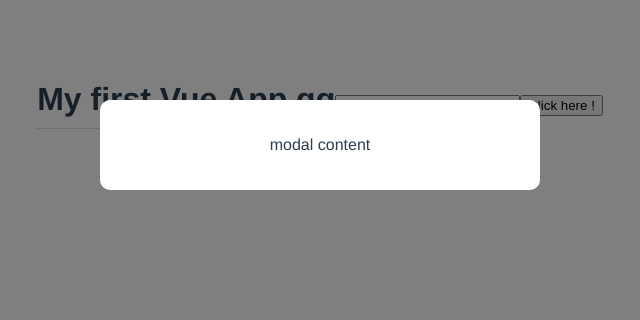
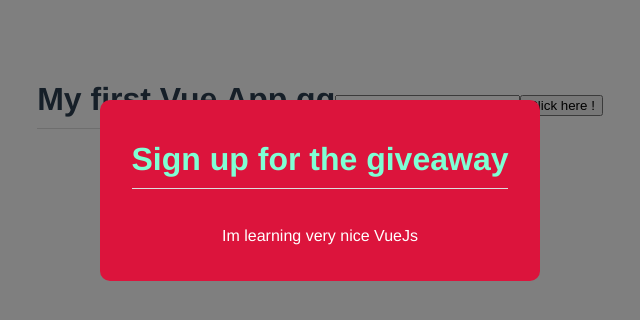
Before and after one commit to mentally-gamez-soft/vuejs-tutorial, a Vue app: page / in a window 1280 px wide. Shown: the top 320 px of the page, without its empty margins (320-960 px from the left). Built offline with nearby package versions, Linux system fonts and the light colour scheme.

Commit message:
howto data with props

```diff
--- a/src/App.vue
+++ b/src/App.vue
@@ -2,7 +2,7 @@
   <h1>{{ title }}</h1>
   <input type="text" ref="name">
   <button @click="handleClick">Click here !</button>
-  <Modal />
+  <Modal :header="header" :text="text" theme="sale"/>
 </template>
 
 <script>
@@ -15,7 +15,9 @@
   },
   data() {
     return {
-      title: 'My first Vue App gg'
+      title: 'My first Vue App gg',
+      header: 'Sign up for the giveaway',
+      text: 'Im learning very nice VueJs',
     }
   },
   methods: {
--- a/src/components/Modal.vue
+++ b/src/components/Modal.vue
@@ -1,10 +1,17 @@
 <template>
     <div class="backdrop">
-        <div class="modal">
-            <p>modal content</p>
+        <div class="modal" :class="{ sale: theme === 'sale'}">
+            <h1>{{ header }}</h1>
+            <p>{{ text }}</p>
         </div>
     </div>
 </template>
+
+<script>
+    export default {
+        props:['header', 'text', 'theme'],
+    }
+</script>
 
 <style scoped>
     .modal {
@@ -24,4 +31,16 @@
     .modal p {
         font-style: normal;
     }
+
+    .modal h1 {
+        color: aquamarine;
+    }
+
+    .modal.sale {
+        background: crimson;
+        color: white;
+    }
+    .modal.sale {
+        color:white;
+    }
 </style>
```
